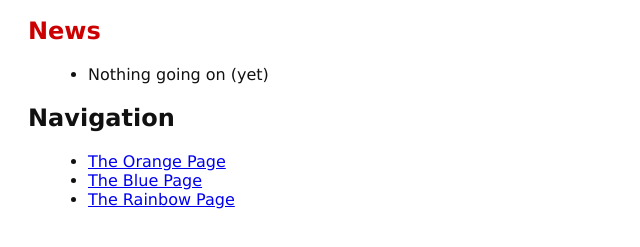
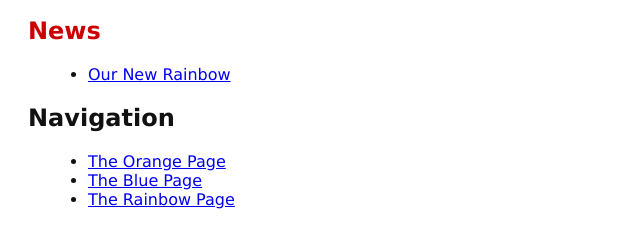
Before and after one commit to cckcoder/git_tutorial, a plain HTML site: page index.html in a window 1280 px wide. Shown: the part 131-378 px from the top of the page, without its empty margins (0-640 px from the left). Drawn offline with Linux system fonts and the light colour scheme.

Commit message:
add: news item for rainbow

```diff
--- a/index.html
+++ b/index.html
@@ -11,7 +11,7 @@
     <p>This is a website about color!</p>
     <h2 style="color: #c00">News</h2>
     <ul>
-      <li>Nothing going on (yet)</li>
+      <li><a href="./rainbow.html" target="_blank">Our New Rainbow</a></li>
     </ul>
     <h2>Navigation</h2>
     <ul>
```
